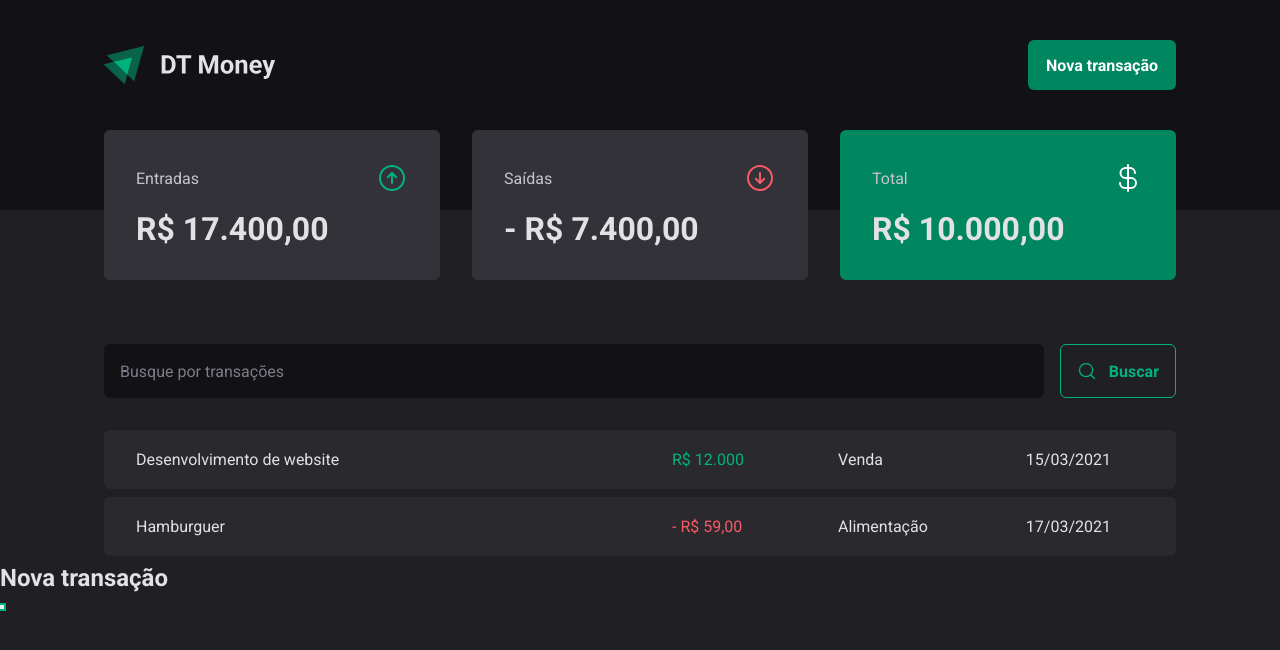
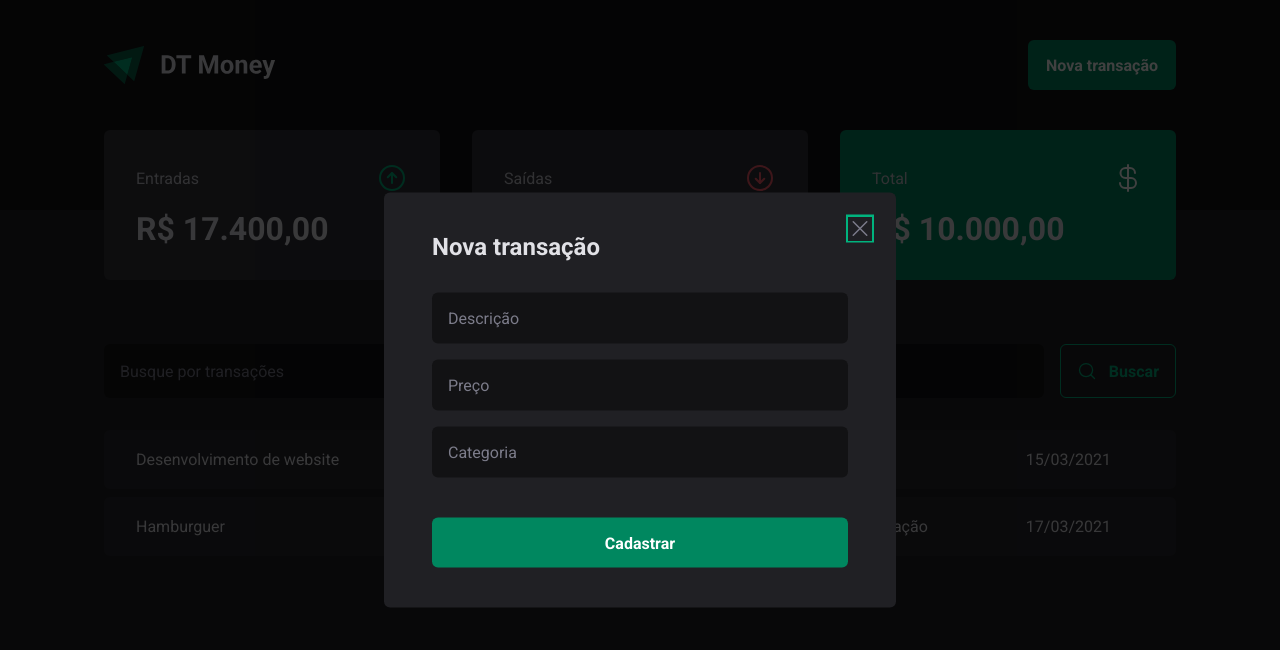
Before and after one commit to pedrosouza423/DTMoney, a React (Vite) app: page / in a window 1280 px wide. Both pictures are taken after a click on the button "Nova transação". Shown: the top 650 px of the page. Built offline with nearby package versions, Linux system fonts and the light colour scheme.

Commit message:
Adding the style of modal

```diff
--- a/src/components/Header/index.tsx
+++ b/src/components/Header/index.tsx
@@ -1,6 +1,7 @@
 import { HeaderContainer, HeaderContent, NewTransactionButton } from "./styles"
 import logoImg from "../../assets/logo.svg"
 import * as Dialog from '@radix-ui/react-dialog';
+import { NewTransactionModal } from "../NewTransactionModal";
 
 export const Header = () => {
   return (
@@ -13,13 +14,7 @@
                 <NewTransactionButton>Nova transação</NewTransactionButton>
               </Dialog.Trigger>
 
-              <Dialog.Portal>
-                <Dialog.Overlay />
-                  <Dialog.Content>
-                    <Dialog.Title>Nova transação</Dialog.Title>
-                    <Dialog.Close />
-                  </Dialog.Content>
-              </Dialog.Portal>
+               <NewTransactionModal />
               </Dialog.Root>
         </HeaderContent>
     </HeaderContainer>
--- /dev/null
+++ b/src/components/NewTransactionModal/index.tsx
@@ -0,0 +1,28 @@
+import * as Dialog from '@radix-ui/react-dialog';
+import { CloseButton, Content, Overlay } from './styles';
+import { X } from 'phosphor-react';
+
+export const NewTransactionModal = () => {
+  return (
+    <Dialog.Portal>
+        <Overlay />
+        <Content>
+            <Dialog.Title>Nova transação</Dialog.Title>
+
+            <CloseButton>
+                <X size={24} />
+            </CloseButton>
+
+            <form action="">
+                <input type="text" placeholder='Descrição' required />
+                <input type="number" placeholder='Preço' required />
+                <input type="text" placeholder='Categoria' required />
+
+                <button type="submit">
+                    Cadastrar
+                </button>
+            </form>
+        </Content>
+    </Dialog.Portal>
+  )
+}
--- /dev/null
+++ b/src/components/NewTransactionModal/styles.ts
@@ -0,0 +1,70 @@
+import { styled } from "styled-components";
+import * as Dialog from '@radix-ui/react-dialog';
+
+
+export const Overlay = styled(Dialog.Overlay)`
+    position: fixed;
+    width: 100vw;
+    height: 100vh;
+    background-color: rgba(0, 0, 0, 0.75);
+    inset: 0;
+`;
+
+export const Content = styled(Dialog.Content)`
+    min-width: 32rem;
+    border-radius: 6px;
+    padding: 2.5rem 3rem;
+    background: ${props => props.theme["gray-800"]};
+
+    position: fixed;
+    top: 50%;
+    left: 50%;
+    transform: translate(-50%, -50%);
+
+    form {
+        display: flex;
+        margin-top: 2rem;
+        flex-direction: column;
+        gap: 1rem;
+
+        input {
+            padding: 1rem;
+            border-radius: 6px;
+            border: 0px;
+            background: ${props => props.theme["gray-900"]};
+            color: ${props => props.theme["gray-300"]};
+
+            &::placeholder {
+                color: ${props => props.theme["gray-500"]};
+            }
+        }
+
+        button[type="submit"] {
+            height: 50px;
+            border: 0px;
+            border-radius: 6px;
+            background: ${props => props.theme["green-500"]};
+            color: ${props => props.theme.white};
+            font-weight: bold;
+            padding: 0 1.25rem;
+            margin-top: 1.5rem;
+            cursor: pointer;
+
+            &:hover {
+                background: ${props => props.theme["green-700"]};
+                transition: 0.2s;
+            }
+        }
+    }
+`;
+
+export const CloseButton = styled(Dialog.Close)`
+    position: absolute;
+    background: transparent;
+    border: 0;
+    top: 1.5rem;
+    right: 1.5rem;
+    line-height: 0;
+    cursor: pointer;
+    color: ${props => props.theme["gray-500"]};
+`;
```
